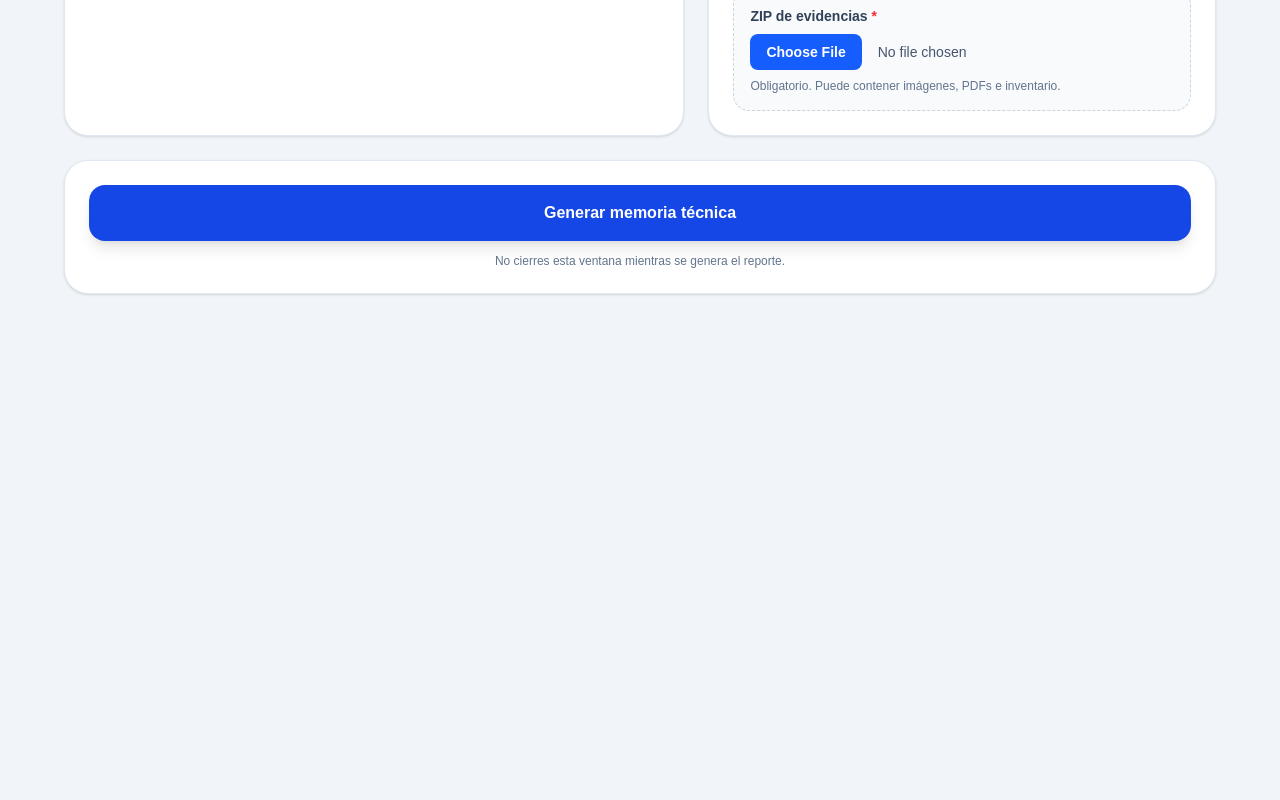
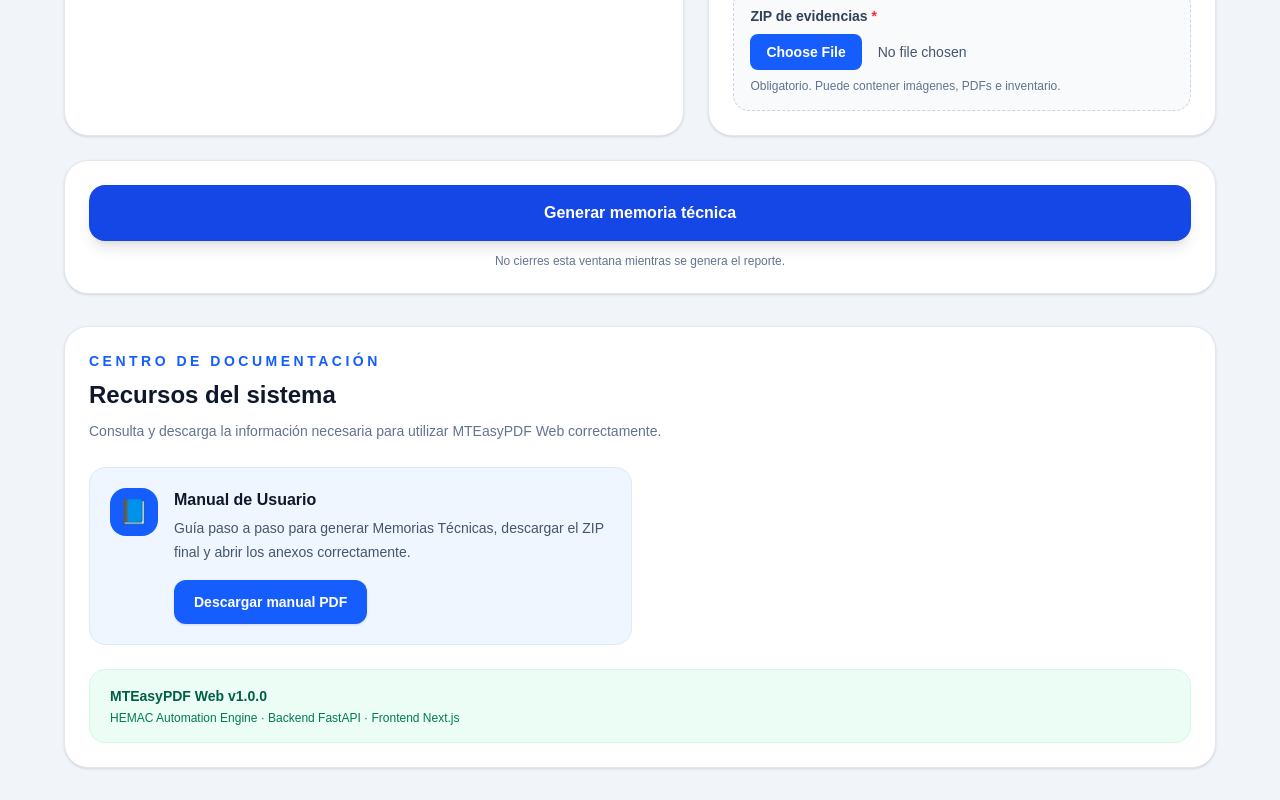
Before and after one commit to CynthiaVHrms/MTEasyPDF, a Next.js app in the folder mteasypdf-web/frontend/: page / in a window 1280 px wide. Shown: the part 1078-1878 px from the top of the page. Before the commit the page ends 1404 px from the top, so only its background shows below. Built offline with nearby package versions, Linux system fonts and the light colour scheme; no server answers.

Commit message:
24/06/2026 WAP
Creacion de componente card para mostrar el boton descargar manual de usuario, correciones etc.

```diff
--- /dev/null
+++ b/mteasypdf-web/frontend/components/DocumentationCard.tsx
@@ -0,0 +1,85 @@
+export function DocumentationCard() {
+  return (
+    <section className="mt-8 rounded-3xl border border-slate-200 bg-white p-6 shadow-sm">
+      <div className="mb-6">
+        <p className="text-sm font-semibold uppercase tracking-[0.25em] text-blue-600">
+          Centro de Documentación
+        </p>
+
+        <h2 className="mt-2 text-2xl font-bold text-slate-900">
+          Recursos del sistema
+        </h2>
+
+        <p className="mt-2 max-w-3xl text-sm leading-6 text-slate-500">
+          Consulta y descarga la información necesaria para utilizar MTEasyPDF
+          Web correctamente.
+        </p>
+      </div>
+
+      <div className="grid gap-4 md:grid-cols-2">
+        <article className="rounded-2xl border border-blue-100 bg-blue-50 p-5">
+          <div className="flex items-start gap-4">
+            <div className="flex h-12 w-12 items-center justify-center rounded-2xl bg-blue-600 text-2xl text-white">
+              📘
+            </div>
+
+            <div className="flex-1">
+              <h3 className="text-base font-bold text-slate-900">
+                Manual de Usuario
+              </h3>
+
+              <p className="mt-1 text-sm leading-6 text-slate-600">
+                Guía paso a paso para generar Memorias Técnicas, descargar el
+                ZIP final y abrir los anexos correctamente.
+              </p>
+
+              <a
+                href="/docs/Manual de Usuario MTEasy.pdf"
+                download
+                className="mt-4 inline-flex rounded-xl bg-blue-600 px-5 py-3 text-sm font-bold text-white shadow-sm transition hover:bg-blue-700"
+              >
+                Descargar manual PDF
+              </a>
+            </div>
+          </div>
+        </article>
+
+        {/* <article className="rounded-2xl border border-slate-200 bg-slate-50 p-5">
+          <div className="flex items-start gap-4">
+            <div className="flex h-12 w-12 items-center justify-center rounded-2xl bg-slate-700 text-2xl text-white">
+              📚
+            </div>
+
+            <div className="flex-1">
+              <h3 className="text-base font-bold text-slate-900">
+                Documentación Técnica
+              </h3>
+
+              <p className="mt-1 text-sm leading-6 text-slate-600">
+                Arquitectura, estructura del proyecto, backend, frontend,
+                motor PDF y decisiones técnicas.
+              </p>
+
+              <a
+                href="/docs/TECHNICAL_DOCUMENTATION.md"
+                target="_blank"
+                className="mt-4 inline-flex rounded-xl bg-slate-700 px-5 py-3 text-sm font-bold text-white shadow-sm transition hover:bg-slate-800"
+              >
+                Ver documentación
+              </a>
+            </div>
+          </div>
+        </article> */}
+      </div>
+
+      <div className="mt-6 rounded-2xl border border-emerald-100 bg-emerald-50 px-5 py-4">
+        <p className="text-sm font-bold text-emerald-800">
+          MTEasyPDF Web v1.0.0
+        </p>
+        <p className="mt-1 text-xs text-emerald-700">
+          HEMAC Automation Engine · Backend FastAPI · Frontend Next.js
+        </p>
+      </div>
+    </section>
+  );
+}
--- a/mteasypdf-web/frontend/features/reports/ReportForm.tsx
+++ b/mteasypdf-web/frontend/features/reports/ReportForm.tsx
@@ -3,6 +3,7 @@
 import { useState } from "react";
 import { FileInput } from "@/components/FileInput";
 import { TextInput } from "@/components/TextInput";
+import { DocumentationCard } from "@/components/DocumentationCard";
 
 import {
   buildDownloadUrl,
@@ -263,6 +264,7 @@ export function ReportForm() {
           </div>
         </section>
       </form>
+      <DocumentationCard />
     </div>
   );
 }
```
Also changed, not shown: 1 other file (tests, documents, lock files or other folders).
